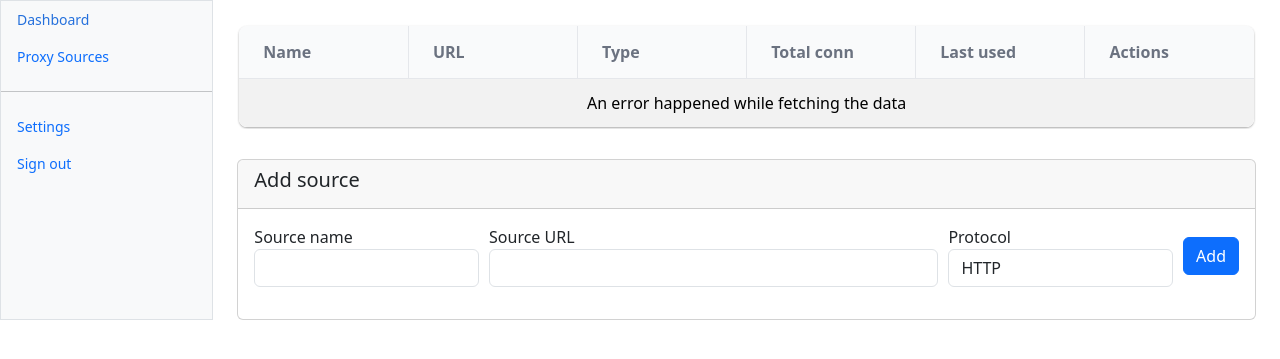
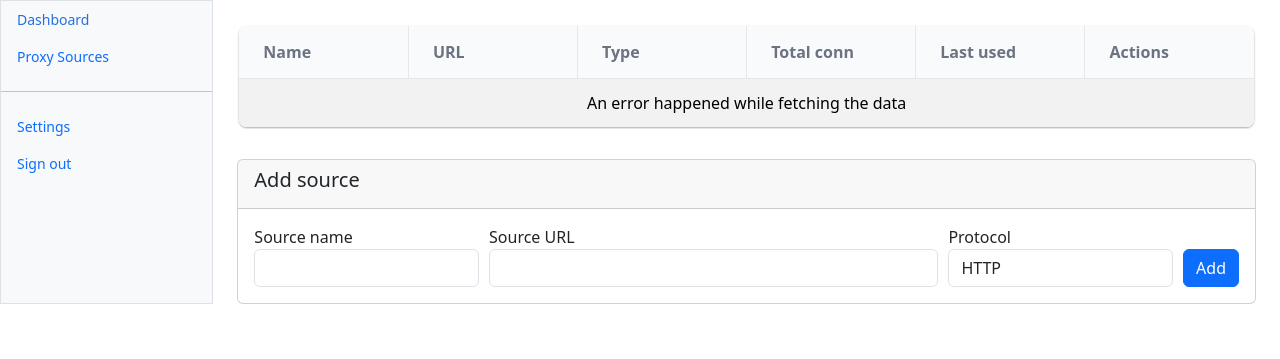
Before and after one commit to kyofu95/proxies-ng, a FastAPI app: template app/templates/source.html in a window 1280 px wide. Shown: the top 359 px of the page. Run offline with FastAPI, Linux system fonts and the light colour scheme; the template is opened without the code that fills it, so the values that code supplies are empty.

Commit message:
align button by input boxes

```diff
--- a/app/templates/source.html
+++ b/app/templates/source.html
@@ -18,7 +18,7 @@
     </div>
     <div class="card-body">
         <form id="addSourceForm">
-            <div class="form-floating mb-3" style="display: flex; gap: 10px; align-items: center;">
+            <div style="display: flex; gap: 10px; align-items: flex-end;">
 
                 <div style="flex: 1;">
                     <label for="nameInput">Source name</label>
@@ -41,7 +41,7 @@
                     </select>
                 </div>
 
-                <div>
+                <div style="align-self: end;">
                     <button type="submit" class="btn btn-primary">Add</button>
                 </div>
             </div>
```
